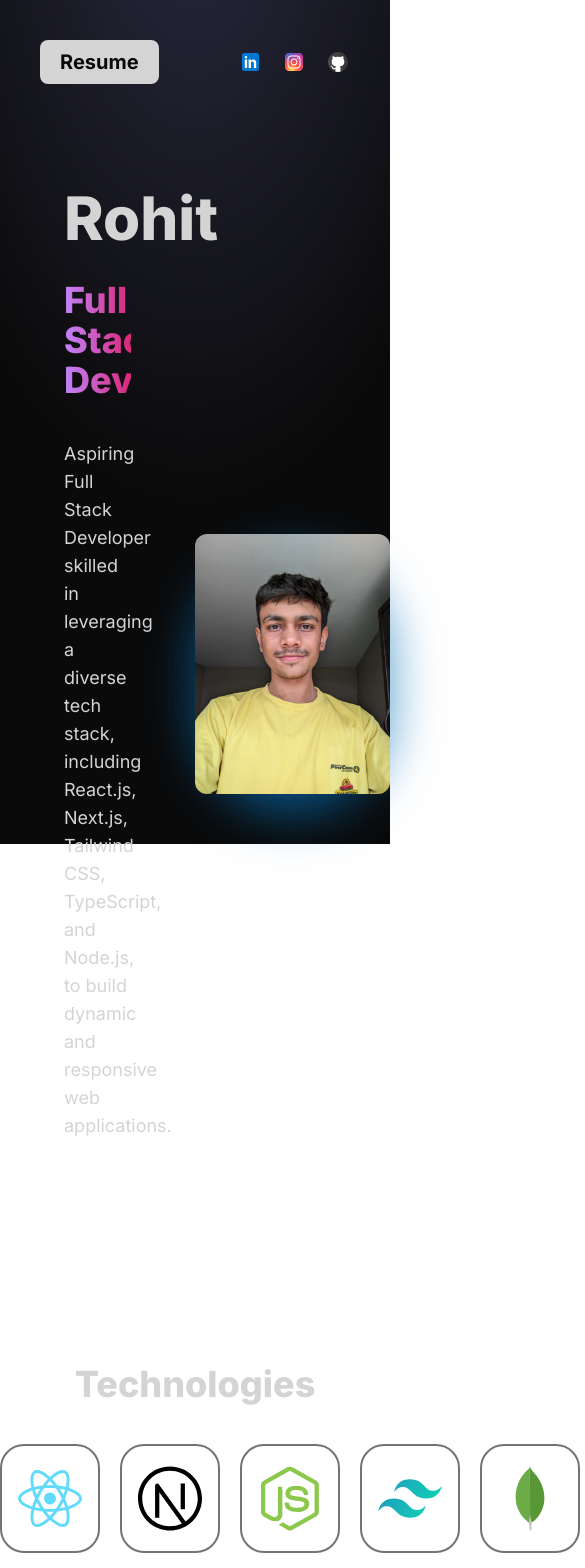
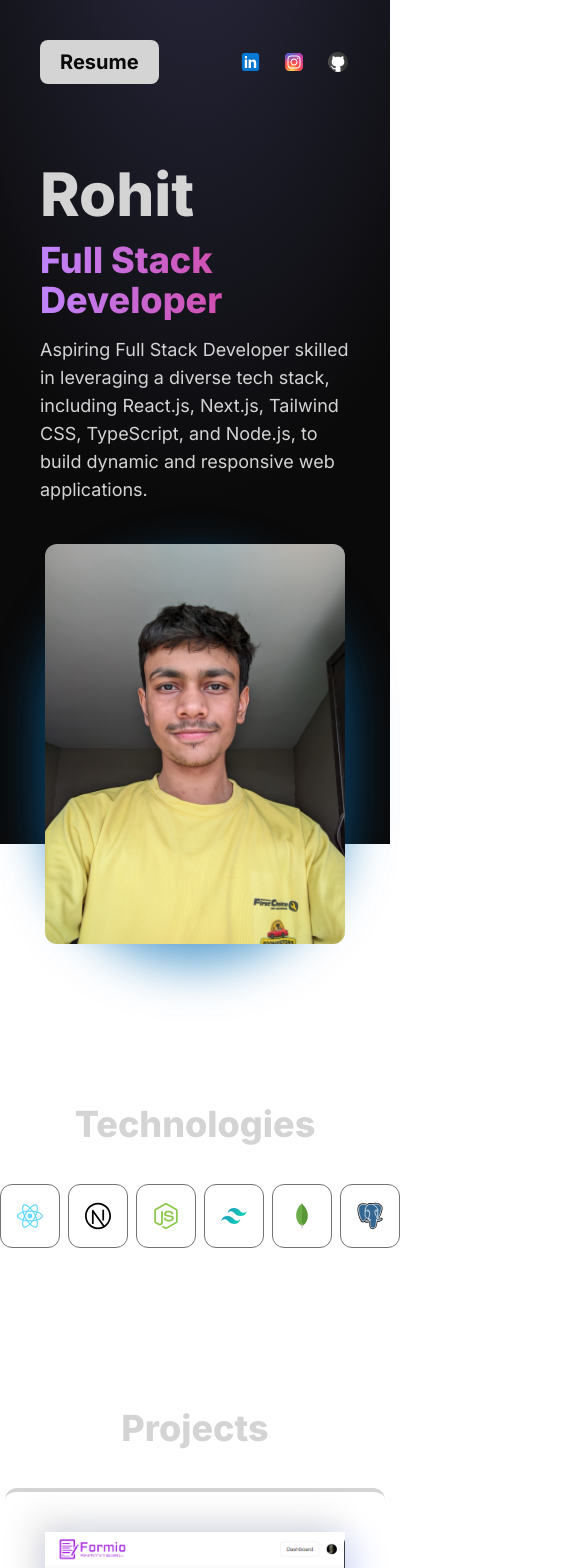
Before and after one commit to Rohit005005/portfolio, a Next.js app: page / in a window 390 px wide. Shown: the top 1568 px of the page, 585 px wide, since content can reach past the window. Built offline with nearby package versions, Linux system fonts and the light colour scheme.

Commit message:
'did responsive'

```diff
--- a/app/_components/Hero.js
+++ b/app/_components/Hero.js
@@ -23,9 +23,9 @@ const container2 = (delay) => ({
 
 function Hero() {
   return (
-    <div className="flex justify-center items-center">
-      <div className="flex flex-col p-16 w-[50%]">
-        <div className="text-neutral-300 text-6xl font-extrabold mb-8">
+    <div className="flex flex-col md:flex-row justify-center items-center">
+      <div className="flex flex-col md:p-16 p-10 md:w-[50%]">
+        <div className="text-neutral-300 text-6xl font-extrabold mb-4 md:mb-8">
           <motion.h1 variants={container(0)} initial="hidden" animate="visible">
             Rohit
           </motion.h1>
@@ -34,7 +34,7 @@ function Hero() {
           variants={container(0.5)}
           initial="hidden"
           animate="visible"
-          className="font-extrabold text-transparent text-4xl bg-clip-text bg-gradient-to-r from-purple-400 to-pink-600 mb-10"
+          className="font-extrabold text-transparent text-4xl bg-clip-text bg-gradient-to-r from-purple-400 to-pink-600 md:mb-10 mb-4"
         >
           Full Stack Developer
         </motion.div>
--- a/app/_components/Projects.js
+++ b/app/_components/Projects.js
@@ -6,12 +6,12 @@ import { useInView } from "react-intersection-observer";
 import Link from "next/link";
 
 const boxVariant = {
-  visible: { x: 0, opacity: 1, transition: { duration: 0.5 } },
+  visible: { x: 0, opacity: 1, transition: { duration: 1 } },
   hidden: { x: -100, opacity: 0 },
 };
 
 const boxVariant2 = {
-  visible: { x: 0, opacity: 1, transition: { duration: 0.5 } },
+  visible: { x: 0, opacity: 1, transition: { duration: 1 } },
   hidden: { x: 100, opacity: 0 },
 };
 
@@ -35,8 +35,8 @@ const Box = ({ num }) => {
       initial="hidden"
       animate={control}
     >
-      <div className="flex justify-center gap-20">
-        <div className="shadow-[-10px_-10px_30px_4px_rgba(0,0,0,0.1),_10px_10px_30px_4px_rgba(45,78,255,0.15)] rounded-full">
+      <div className="border-y-4 p-10 rounded-xl md:rounded-none md:p-0 border-neutral-300 md:border-opacity-0 flex flex-col md:flex-row justify-center gap-10">
+        <div className="shadow-[-10px_-10px_30px_4px_rgba(0,0,0,0.1),_10px_10px_30px_4px_rgba(45,78,255,0.15)]">
           <Image
             src={"/formio.png"}
             width={300}
@@ -88,7 +88,7 @@ const Box2 = ({ num }) => {
       initial="hidden"
       animate={control}
     >
-      <div className="flex justify-center gap-20 mt-20">
+      <div className="border-y-4 p-10 rounded-xl md:rounded-none md:p-0 border-neutral-300 md:border-opacity-0 flex flex-col md:flex-row justify-center gap-10 mt-20">
         <div className=" shadow-[0_20px_50px_rgba(8,_112,_184,_0.7)] rounded-xl flex flex-col items-center justify-center  w-[300px] h-[400px]">
           <div className="text-neutral-100 text-3xl font-extrabold px-10 mt-5">
             PrePeak
@@ -106,7 +106,7 @@ const Box2 = ({ num }) => {
             Visit
           </button></Link>
         </div>
-        <div className="shadow-[-10px_-10px_30px_4px_rgba(0,0,0,0.1),_10px_10px_30px_4px_rgba(45,78,255,0.15)] rounded-full">
+        <div className="shadow-[-10px_-10px_30px_4px_rgba(0,0,0,0.1),_10px_10px_30px_4px_rgba(45,78,255,0.15)]">
           <Image
             src={"/preppeak.png"}
             width={300}
--- a/app/_components/Techno.js
+++ b/app/_components/Techno.js
@@ -4,7 +4,7 @@ import React, { useEffect } from "react";
 import { motion, useAnimation } from "framer-motion";
 import { useInView } from "react-intersection-observer";
 
-
+let scr;
 const boxVariant = {
   visible: { opacity: 1, scale: 1, transition: { duration: 0.5 } },
   hidden: { opacity: 0, scale: 0 },
@@ -29,6 +29,46 @@ const Box = ({ num }) => {
       initial="hidden"
       animate={control}
     >
+      {scr <= 505 ? (
+        <div className="flex gap-2">
+          <Image
+            className="border border-neutral-500 rounded-xl p-4"
+            src={"/react.svg"}
+            width={60}
+            height={50}
+          />
+          <Image
+            className="border bg-white border-neutral-500 rounded-xl p-4"
+            src={"/next1.svg"}
+            height={100}
+            width={60}
+          />
+          <Image
+            className="border border-neutral-500 rounded-xl p-4"
+            src={"/node.svg"}
+            height={100}
+            width={60}
+          />
+          <Image
+            className="border bg-white border-neutral-500 rounded-xl p-4"
+            src={"/tail.svg"}
+            height={100}
+            width={60}
+          />
+          <Image
+            className="border border-neutral-500 rounded-xl p-4"
+            src={"/mongo.svg"}
+            height={100}
+            width={60}
+          />
+          <Image
+            className="border bg-white border-neutral-500 rounded-xl p-4"
+            src={"/post.svg"}
+            height={100}
+            width={60}
+          />
+        </div>
+      ) : (
         <div className="flex gap-5">
           <Image
             className="border-2 border-neutral-500 rounded-3xl p-4"
@@ -67,17 +107,22 @@ const Box = ({ num }) => {
             width={100}
           />
         </div>
+      )}
     </motion.div>
   );
 };
 
 function Techno() {
+  useEffect(() => {
+    scr = window.innerWidth;
+    console.log(scr)
+  }, []);
   return (
     <div className="flex flex-col justify-center items-center mt-40 ">
       <div className="text-neutral-300 text-4xl font-extrabold mb-10">
         <h1>Technologies</h1>
       </div>
-      <Box num={1}/>
+      <Box num={1} />
     </div>
   );
 }
--- a/app/layout.js
+++ b/app/layout.js
@@ -12,7 +12,7 @@ export default function RootLayout({ children }) {
   return (
     <html lang="en">
       <body className={inter.className}>
-        <div className="fixed top-0 -z-10 h-full w-full">
+        <div className="fixed bg-black top-0 -z-10 h-full w-full">
           <div class="absolute top-0 z-[-2] h-screen w-screen bg-neutral-950 bg-[radial-gradient(ellipse_80%_80%_at_50%_-20%,rgba(120,119,198,0.3),rgba(255,255,255,0))]"></div>
         </div>
         {children}
```
Lines whose indentation alone changed are shown as unchanged.
